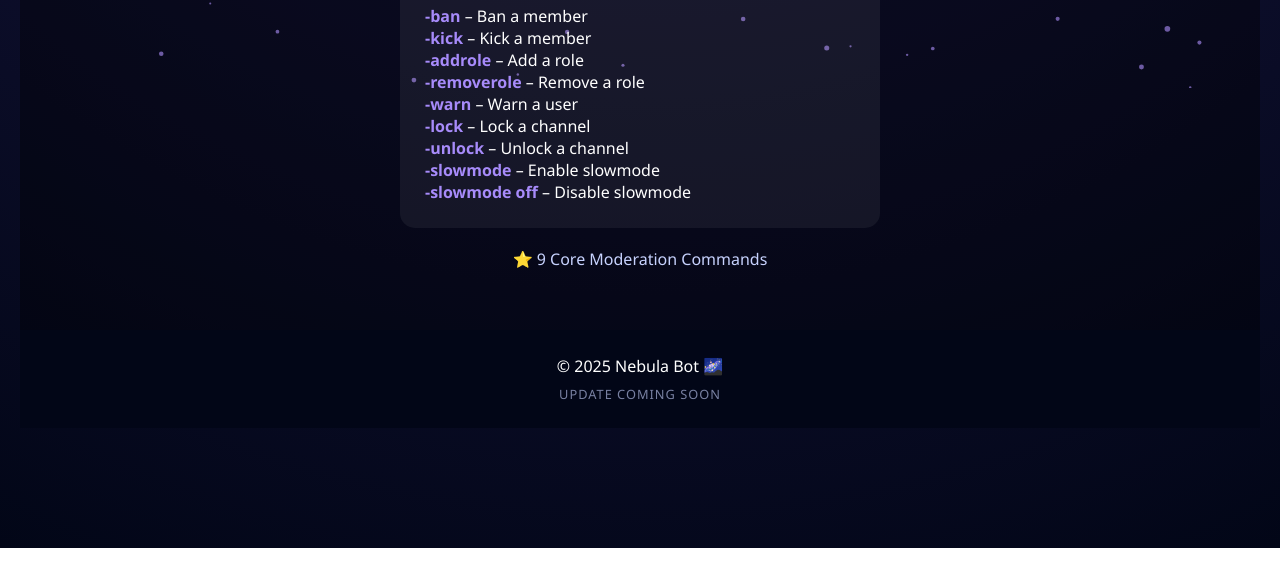
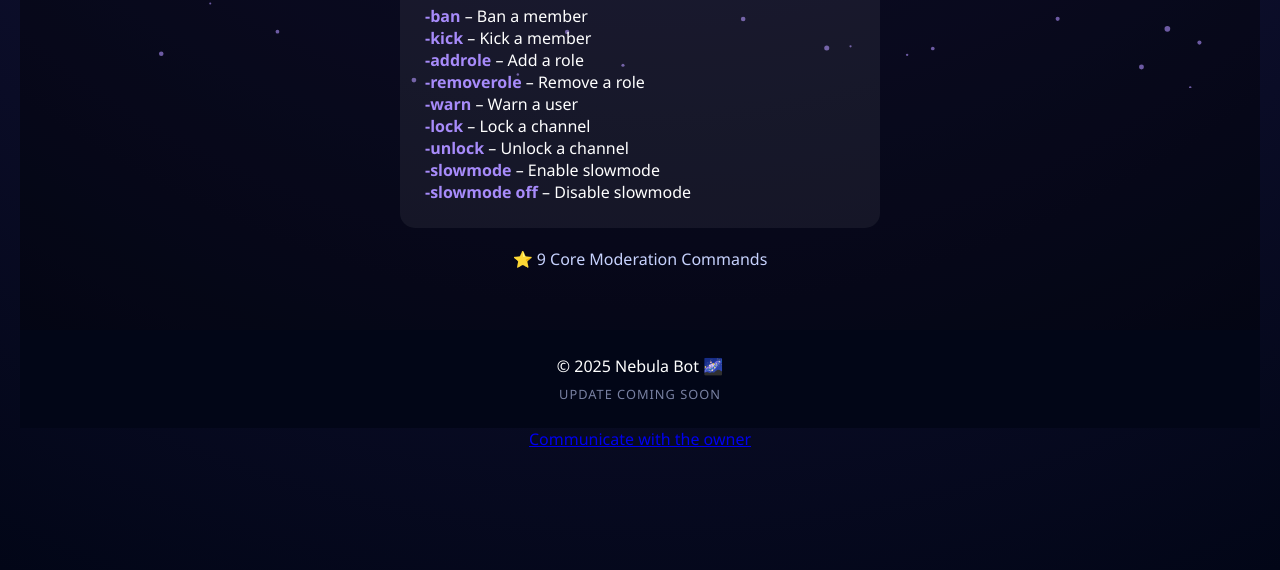
Before and after one commit to Tanmay-tyagi/Nebula.github.io, a plain HTML site: page index.html in a window 1280 px wide. Shown: the part 712-1282 px from the top of the page. Before the commit the page ends 1260 px from the top, so only its background shows below. Drawn offline with Linux system fonts and the light colour scheme.

Commit message:
Update index.html

```diff
--- a/index.html
+++ b/index.html
@@ -60,6 +60,17 @@
   <p class="update-soon">UPDATE COMING SOON</p>
 </footer>
 
+<div class="communicate-container">
+  <a
+    href="https://tanmay-tyagi.github.io/communicate-with-me/"
+    target="_blank"
+    class="communicate-btn"
+  >
+    Communicate with the owner
+  </a>
+</div>
+
+
 <script src="script.js"></script>
 </body>
 </html>
```
